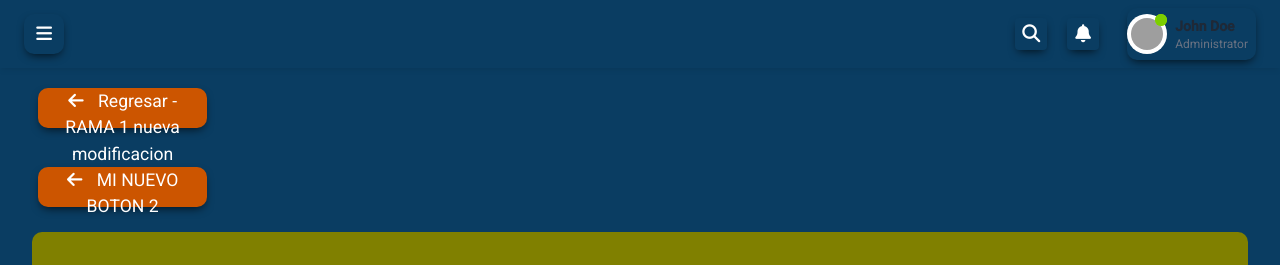
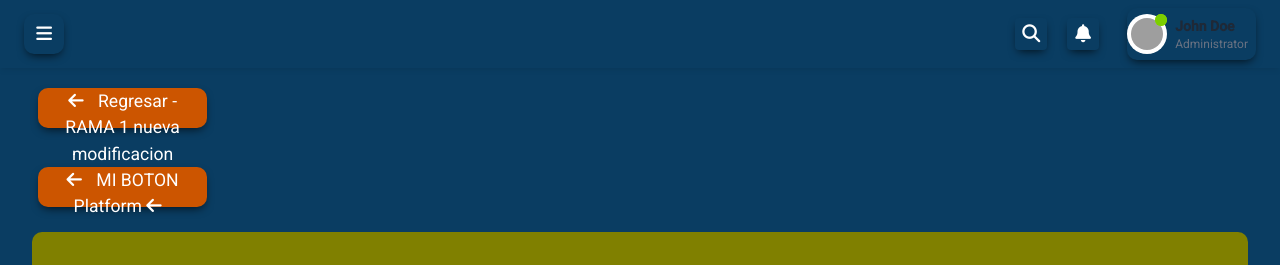
Before and after one commit to LeonelFabianBahamonSoto/HeroesSoftCol, an Angular app: page /heroes/hero/1 in a window 1280 px wide. Shown: the top 265 px of the page. Built offline with nearby package versions, Linux system fonts and the light colour scheme; no server answers; grey boxes are pictures that could not be loaded.

Commit message:
se configura desde platform

```diff
--- a/src/app/features/components/hero-detail/hero-detail.component.html
+++ b/src/app/features/components/hero-detail/hero-detail.component.html
@@ -9,7 +9,8 @@
 
       <button class="secondaryButton w-[70%]" (click)="goBack()">
         <i class="fa-solid fa-arrow-left"></i>
-          MI NUEVO BOTON 2
+        MI BOTON Platform
+        <i class="fa-solid fa-arrow-left"></i>
       </button>
     </div>
 
```
